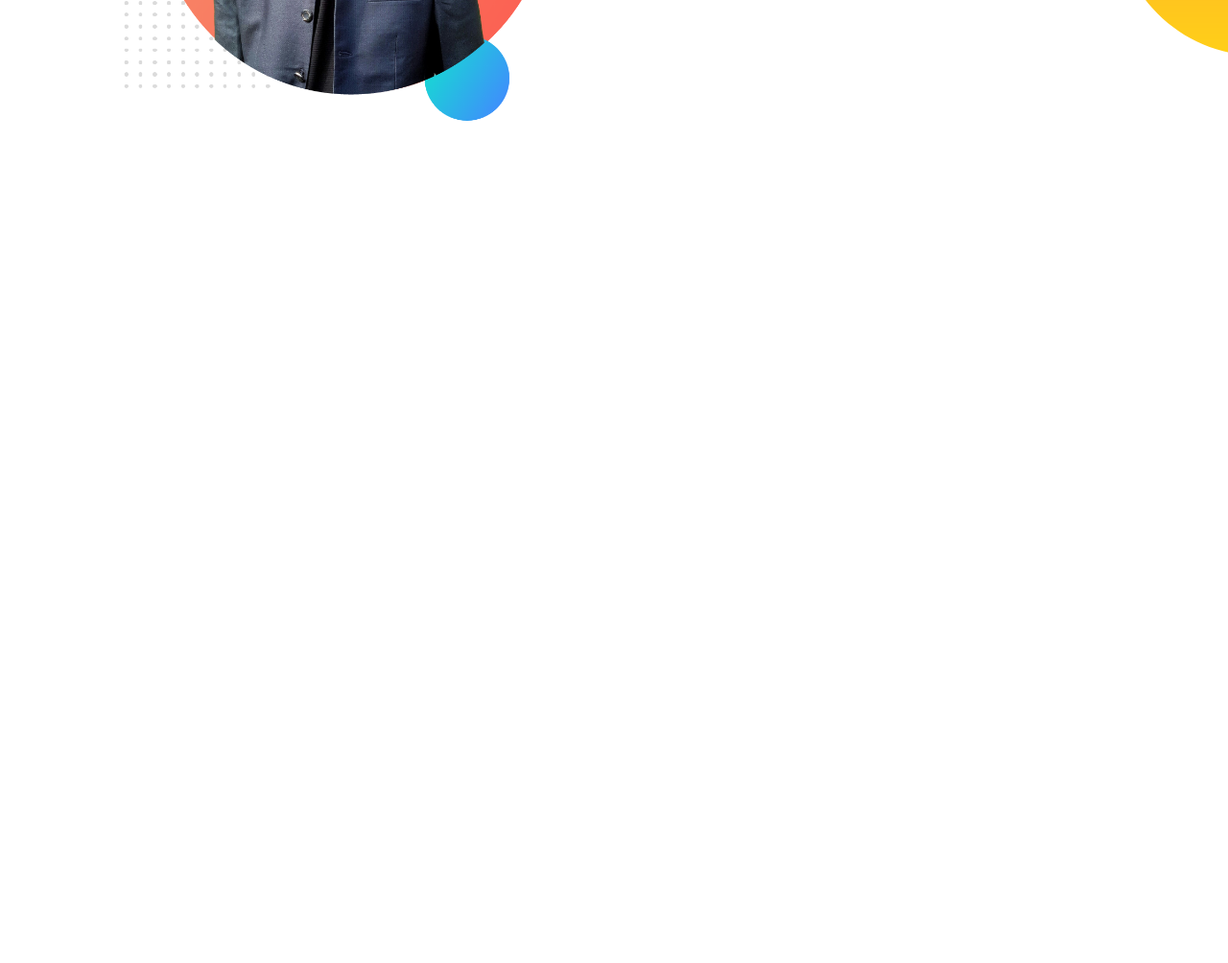
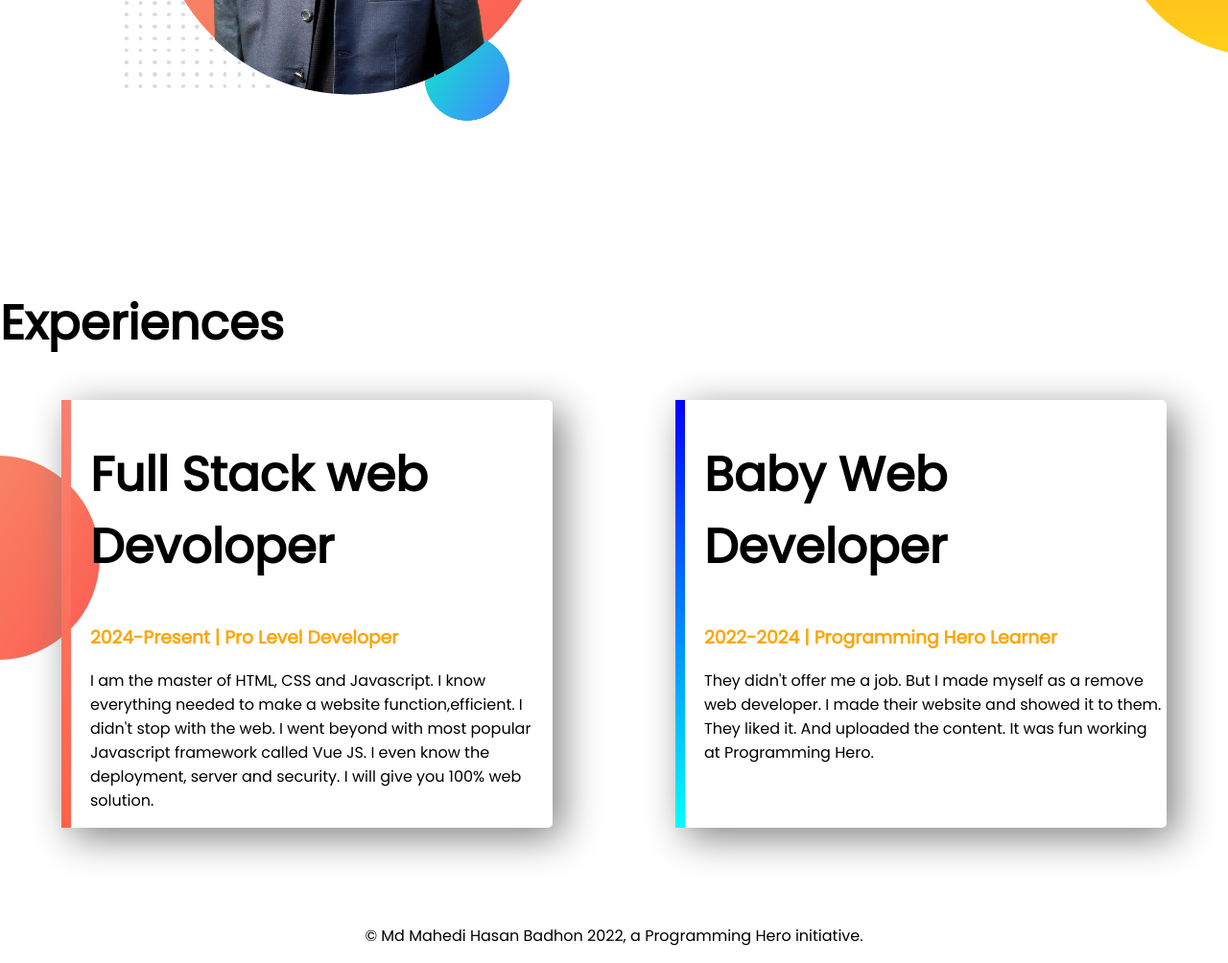
Before and after one commit to badhon55/devoloper-portfolio, a plain HTML site: page index.html in a window 1280 px wide. Shown: the part 1066-2070 px from the top of the page at 96% size. Before the commit the page ends 1366 px from the top, so only its background shows below. Drawn offline with Linux system fonts and the light colour scheme.

Commit message:
Experiences and footer area added

```diff
--- a/index.html
+++ b/index.html
@@ -13,7 +13,7 @@
 </head>
 
 <body>
-    <section class="top-banner">
+    <section class="top-banner flexible-container">
         <div class="half-width">
             <h1>Welcome To</h1>
             <h1><span class="Orange-color">Md. Mahedi Hasan Badhon</span> World</h1>
@@ -31,7 +31,7 @@
             <img src="my-bg-1.png" alt="Md Mahedi Hasan Badhon Photo">
         </div>
     </section>
-    <section class="dream-big">
+    <section class="dream-big flexible-container">
         <div class="half-width">
             <img src="my-bg-1.png" alt="Md Mahedi Hasan Badhon Photo">
         </div>
@@ -43,6 +43,30 @@
             <a class="link-button" target="_blank" href="">Download Resume</a>
         </div>
     </section>
+    <section class="experience-area">
+        <h1>Experiences</h1>
+        <div class="flexible-container">
+            <div id="full-stack" class="experience-item">
+                <h1>Full Stack web Devoloper</h1>
+                <h3 class="Orange-color">2024-Present | Pro Level Developer</h3>
+                <p>I am the master of HTML, CSS and Javascript. I know everything needed to make a website
+                    function,efficient. I didn't stop with the web. I went beyond with most popular Javascript framework
+                    called Vue JS. I even know the deployment, server and security. I will give you 100% web solution.
+                </p>
+            </div>
+            <div id="baby-web-devoloper" class="experience-item">
+                <h1>Baby Web Developer</h1>
+                <h3 class="Orange-color">2022-2024 | Programming Hero Learner</h3>
+                <p>They didn't offer me a job. But I made myself as a remove web developer. I made their website and
+                    showed
+                    it to them. They liked it. And uploaded the content. It was fun working at Programming Hero.
+                </p>
+            </div>
+        </div>
+    </section>
+    <footer>
+        <p>© Md Mahedi Hasan Badhon 2022, a Programming Hero initiative.</p>
+    </footer>
 </body>
 
 </html>
--- a/style.css
+++ b/style.css
@@ -8,7 +8,7 @@ h1{
 .Orange-color{
     color: orange;
 }
-section{
+.flexible-container{
     display: flex;
     margin-bottom: 100px;
 }
@@ -37,3 +37,29 @@ section{
     background-repeat: no-repeat;
     background-position: right;
 }
+.experience-area{
+    background-image: url(images/exp-bg.png);
+    background-repeat: no-repeat;
+    background-position: left;
+}
+.experience-item{
+    box-shadow: 10px 10px 40px grey;
+    width: 40%;
+    margin-left: 5%;
+    margin-right: 5%;
+    padding-left: 20px;
+    border-radius: 5px;
+}
+#full-stack{
+    border-left: 10px solid;
+    border-image: linear-gradient(salmon,tomato) ;
+    border-image-slice: 1;
+}
+#baby-web-devoloper{
+    border-left: 10px solid;
+    border-image: linear-gradient(blue,cyan) ;
+    border-image-slice: 1;
+}
+footer p {
+    text-align: center;
+}
```
Also changed, not shown: images/jhankar.png (deleted), images/jhankar2.png (deleted), images/my-bg.png (deleted), images/my-bg2.png (deleted).
